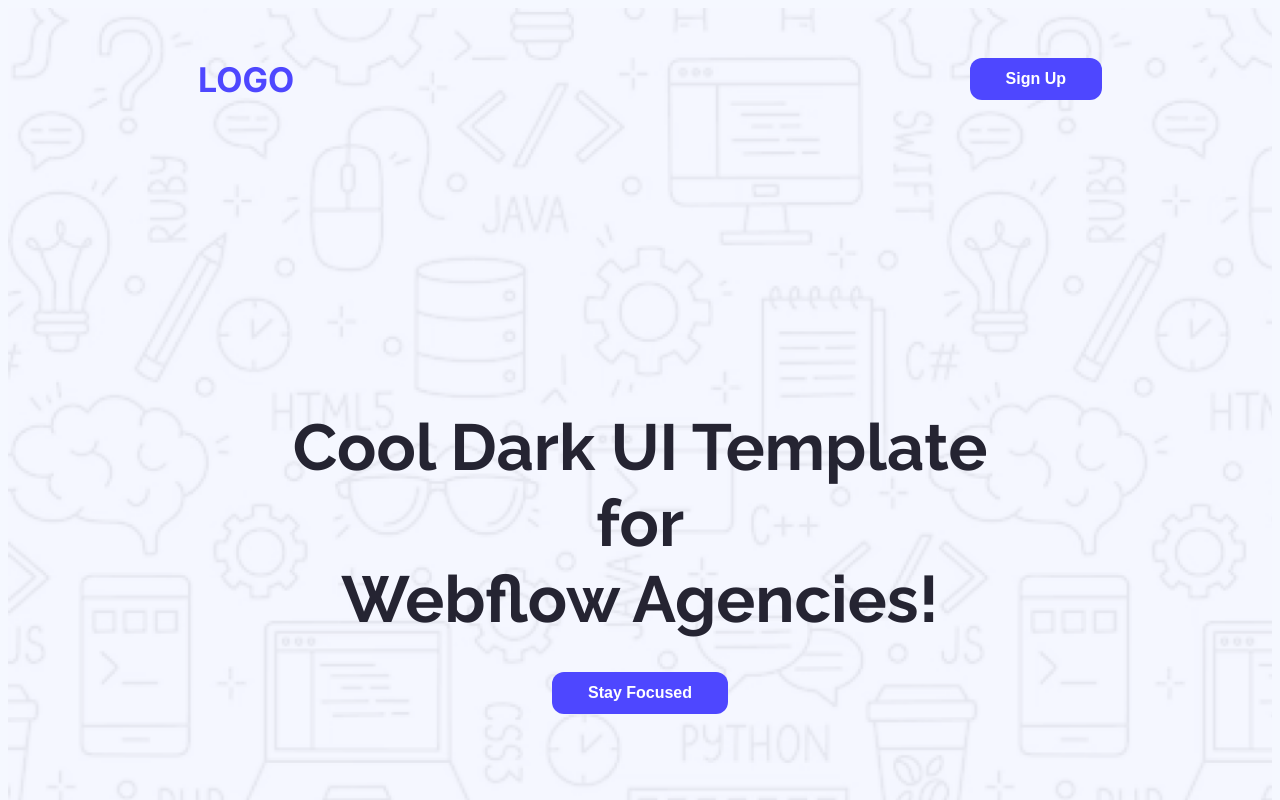
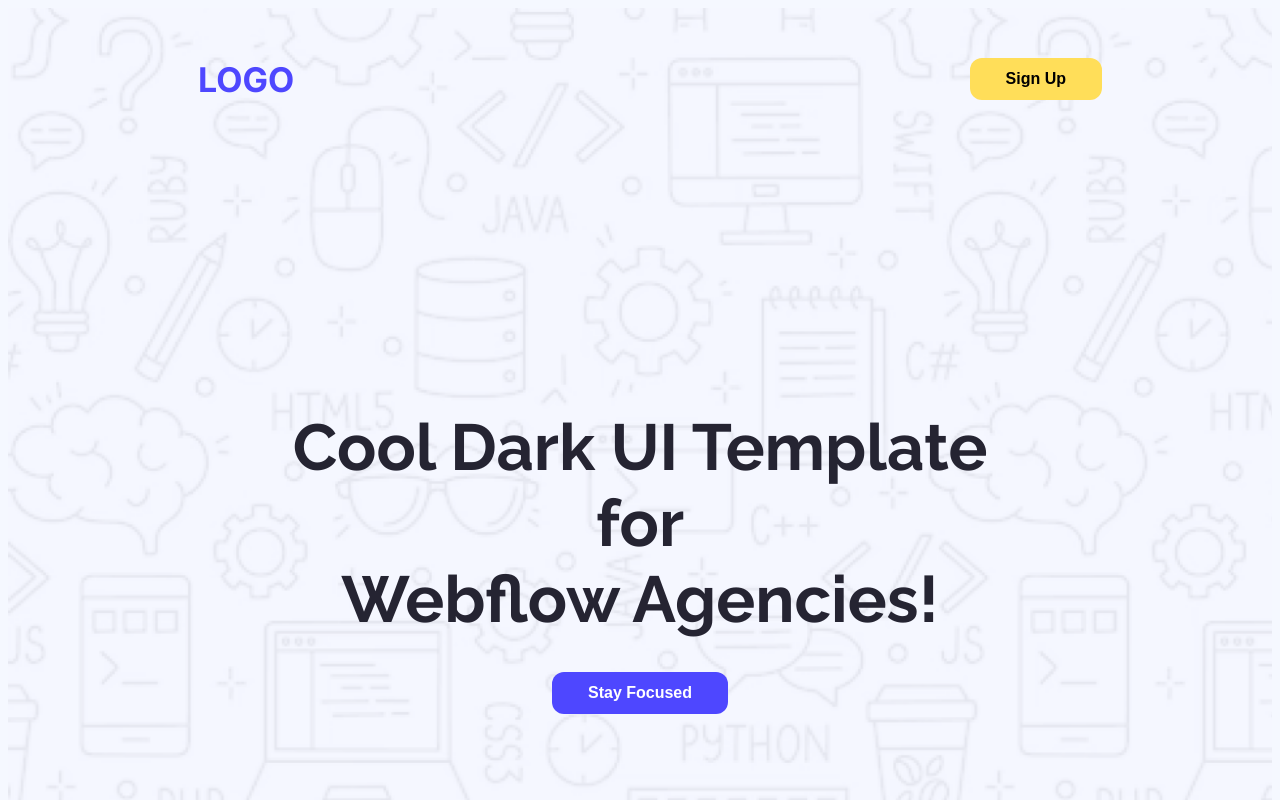
Before and after one commit to TanveerHossain752/B12A01, a plain HTML site: page index.html in a window 1280 px wide. In both pictures the pointer is over the button "Sign Up". Shown: the top 800 px of the page. Drawn offline with Linux system fonts and the light colour scheme.

Commit message:
Finished with button animation

```diff
--- a/styles/assign.css
+++ b/styles/assign.css
@@ -22,6 +22,11 @@ body{
     padding:12px 36px;
     font-weight: bold;
     font-size: 16px;
+}
+.btn-primary:hover{
+    background-color: #FFDE59;
+    color: black;
+    cursor: pointer;
 }
 header{
     width: 100%;
```
